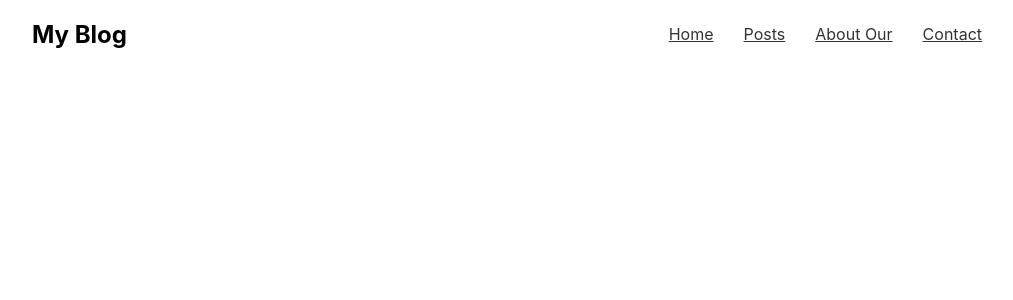
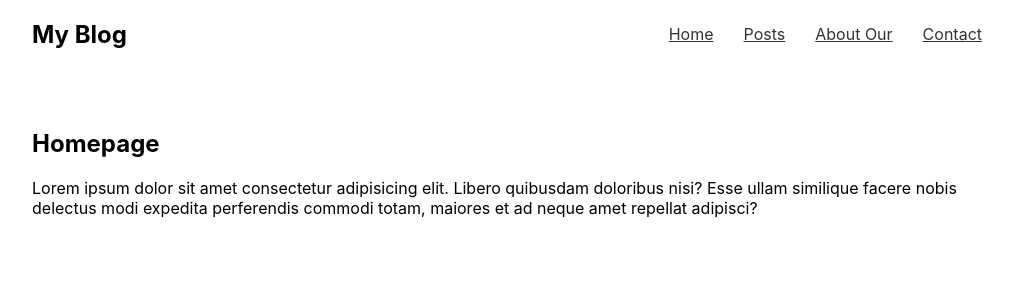
Before and after one commit to codehvila/react-router-dom, a React (Create React App) app: page / in a window 1280 px wide. Shown: the top 300 px of the page, without its empty margins (128-1141 px from the left). Built offline with nearby package versions, Linux system fonts and the light colour scheme.

Commit message:
Configure some routes

```diff
--- a/src/App.js
+++ b/src/App.js
@@ -1,8 +1,14 @@
+import { BrowserRouter, Routes, Route } from "react-router-dom";
 import "./App.css";
+import About from "./pages/About";
+import Contact from "./pages/Contact";
+import Home from "./pages/Home";
+import Posts from "./pages/Posts";
 
 function App() {
   return (
     <div className="App">
+      <BrowserRouter>
         <nav>
           <h1>My Blog</h1>
           <a href="/">Home</a>
@@ -10,6 +16,14 @@
           <a href="/about">About Our</a>
           <a href="/contact">Contact</a>
         </nav>
+
+        <Routes>
+          <Route path="/" element={<Home />} />
+          <Route path="/posts" element={<Posts />} />
+          <Route path="/about" element={<About />} />
+          <Route path="/contact" element={<Contact />} />
+        </Routes>
+      </BrowserRouter>
     </div>
   );
 }
```
Lines whose indentation alone changed are shown as unchanged.
